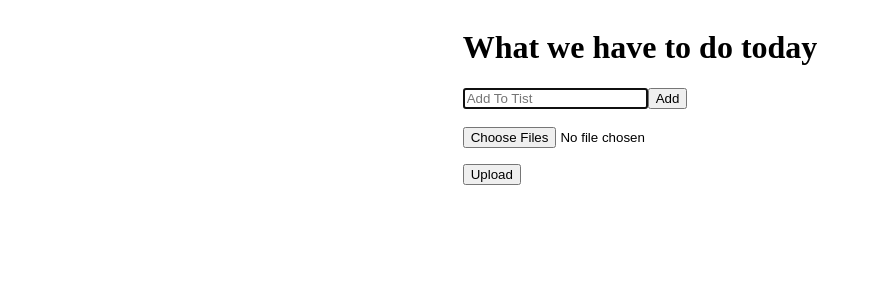
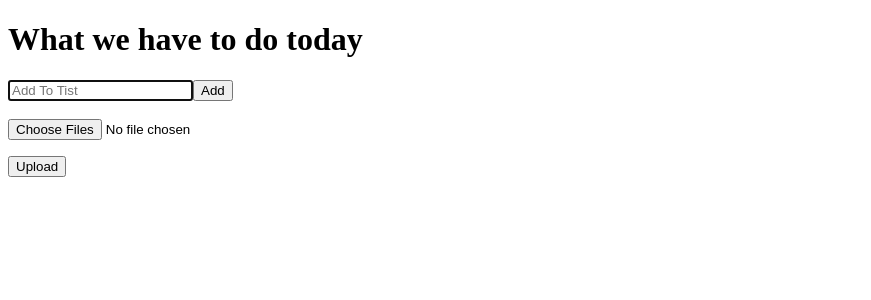
Before and after one commit to StouryMehdi/Todo-List-React, a React (Create React App) app: page / in a window 1280 px wide. Shown: the top 300 px of the page, without its empty margins (0-871 px from the left). Built offline with nearby package versions, Linux system fonts and the light colour scheme.

Commit message:
Small changes

```diff
--- a/src/App.css
+++ b/src/App.css
@@ -7,9 +7,3 @@
   border: 0.5px solid;
 
 }
-
-
-.test {
-  justify-content: center;
-  display: grid;
-}
--- a/src/App.js
+++ b/src/App.js
@@ -6,7 +6,7 @@ import FileUploadMultiple from "./components/FileUploadMultiple";
 function App() {
   return (
     <>
-      <div className="test">
+      <div>
         <List />
         <br />
         <FileUploadMultiple />
--- a/src/components/FileUploadMultiple.jsx
+++ b/src/components/FileUploadMultiple.jsx
@@ -4,8 +4,10 @@ function FileUploadMultiple() {
   const [fileList, setFileList] = useState([]);
 
   const handleFileChange = (e) => {
-    const newFiles = Array.from(e.target.files); // Convert the FileList to an array
-    setFileList((prevFileList) => [...prevFileList, ...newFiles]);
+    // const newFiles = Array.from(e.target.files); // Convert the FileList to an array
+    setFileList((prevFileList) => [...prevFileList, ...e.target.files]);
+    // const newFiles = Array.from(e.target.files); // Convert the FileList to an array
+    // setFileList((prevFileList) => [...prevFileList, ...newFiles]);
   };
 
   const handleUploadClick = () => {
@@ -46,7 +48,7 @@ function FileUploadMultiple() {
               <img
                 src={URL.createObjectURL(file)}
                 alt={file.name}
-                style={{ maxWidth: "100px" }}
+                style={{ maxWidth: "80px" }}
               />
             </div>
           </li>
--- a/src/components/List.jsx
+++ b/src/components/List.jsx
@@ -40,7 +40,7 @@ function TodoList() {
   };
 
   return (
-    <div>
+    <div className="test">
       <h1>What we have to do today</h1>
       <Form onSubmit={addTodo} />
       <Todo
```
